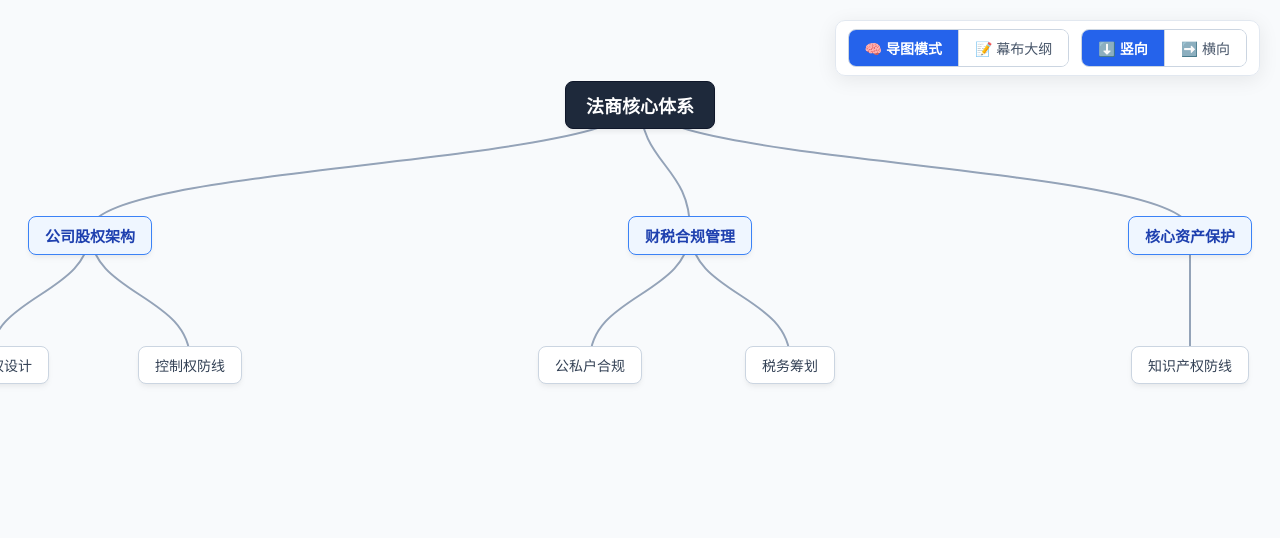
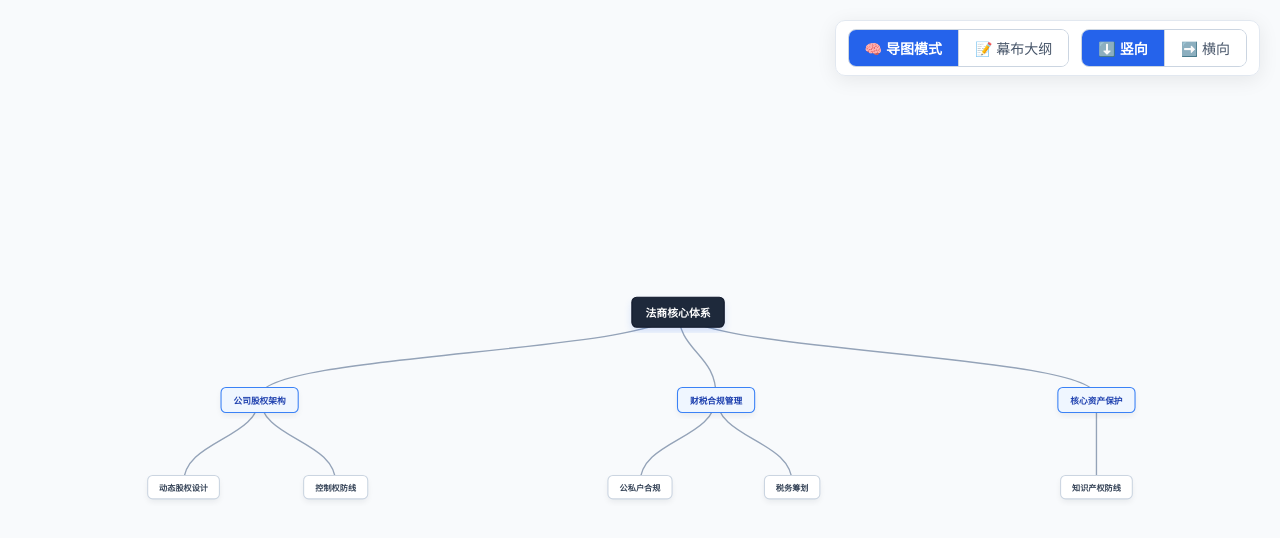
Before and after one commit to Shinewood99/mindmap, a plain HTML site: page index.html in a window 1280 px wide. Drawn offline with nearby package versions, Linux system fonts and the light colour scheme.

Commit message:
Update index.html

```diff
--- a/index.html
+++ b/index.html
@@ -31,7 +31,7 @@
         }
 
         /* D3 连线 */
-        .link { fill: none; stroke: #94a3b8; stroke-width: 2px; }
+        .link { fill: none; stroke: #94a3b8; stroke-width: 2.5px; }
 
         /* HTML 自适应节点卡片样式 */
         .node-card {
@@ -39,13 +39,13 @@
             align-items: center;
             justify-content: center;
             white-space: nowrap;
-            padding: 8px 16px;
-            border-radius: 8px;
+            padding: 10px 20px;
+            border-radius: 10px;
             background: #ffffff;
-            border: 1.5px solid #cbd5e1;
-            box-shadow: 0 4px 6px -1px rgba(0, 0, 0, 0.05), 0 2px 4px -1px rgba(0, 0, 0, 0.03);
-            font-size: 14px;
-            font-weight: 500;
+            border: 2px solid #cbd5e1;
+            box-shadow: 0 6px 12px -2px rgba(15, 23, 42, 0.08);
+            font-size: 15px;
+            font-weight: 600;
             color: #334155;
             cursor: pointer;
             transition: all 0.2s ease;
@@ -53,8 +53,8 @@
 
         .node-card:hover {
             border-color: #2563eb;
-            box-shadow: 0 6px 12px -2px rgba(37, 99, 235, 0.15);
-            transform: translateY(-1px);
+            box-shadow: 0 8px 16px -2px rgba(37, 99, 235, 0.2);
+            transform: translateY(-2px);
         }
 
         /* 根节点样式 */
@@ -62,9 +62,9 @@
             background: #1e293b;
             color: #ffffff;
             border-color: #0f172a;
-            font-size: 18px;
+            font-size: 20px;
             font-weight: 700;
-            padding: 10px 20px;
+            padding: 12px 24px;
         }
 
         /* 二级节点样式 */
@@ -72,8 +72,9 @@
             background: #eff6ff;
             color: #1e40af;
             border-color: #3b82f6;
-            font-size: 15px;
+            font-size: 16px;
             font-weight: 600;
+            padding: 10px 22px;
         }
 
         /* 幕布大纲样式 */
@@ -85,7 +86,7 @@
         .outline-desc { font-size: 14px; color: #64748b; font-weight: normal; margin-left: 20px; display: block; margin-top: 2px; }
         .outline-img { max-width: 260px; border-radius: 8px; margin: 8px 0 8px 20px; cursor: pointer; border: 1px solid #e2e8f0; box-shadow: 0 4px 10px rgba(0,0,0,0.05); }
 
-        /* 图片 Preview Lightbox */
+        /* Lightbox */
         .lightbox { display: none; position: fixed; inset: 0; background: rgba(15, 23, 42, 0.75); z-index: 200; justify-content: center; align-items: center; backdrop-filter: blur(4px); }
         .lightbox img { max-width: 90%; max-height: 90%; border-radius: 12px; box-shadow: 0 20px 25px -5px rgba(0,0,0,0.3); }
     </style>
@@ -151,26 +152,23 @@ const height = window.innerHeight;
 const svg = d3.select("#svg").attr("width", width).attr("height", height);
 const g = svg.append("g");
 
-// 拖拽缩放
-const zoom = d3.zoom().scaleExtent([0.5, 2]).on("zoom", (e) => g.attr("transform", e.transform));
-svg.call(zoom);
+// 拖拽缩放行为
+const zoomBehavior = d3.zoom()
+    .scaleExtent([0.3, 3])
+    .on("zoom", (e) => g.attr("transform", e.transform));
+
+svg.call(zoomBehavior);
 
 const root = d3.hierarchy(data);
 
 function renderTree() {
     g.selectAll("*").remove();
 
-    // 节点与连线间距设置
+    // 节点布局及间距设定
     const treeLayout = d3.tree()
-        .nodeSize(currentLayout === 'vertical' ? [200, 130] : [70, 240]);
+        .nodeSize(currentLayout === 'vertical' ? [280, 160] : [90, 300]);
 
     treeLayout(root);
-
-    // 初始位置居中调整
-    const initialTransform = currentLayout === 'vertical'
-        ? `translate(${width / 2}, 100)`
-        : `translate(150, ${height / 2 - 100})`;
-    g.attr("transform", initialTransform);
 
     // 绘制连线
     g.selectAll(".link")
@@ -182,7 +180,7 @@ function renderTree() {
             : d3.linkHorizontal().x(d => d.y).y(d => d.x)
         );
 
-    // 绘制节点组
+    // 绘制节点
     const node = g.selectAll(".node")
         .data(root.descendants())
         .enter().append("g")
@@ -191,12 +189,11 @@ function renderTree() {
             ? `translate(${d.x},${d.y})`
             : `translate(${d.y},${d.x})`);
 
-    // 使用 foreignObject 嵌入 HTML Div 节点实现完美自适应居中
     const fo = node.append("foreignObject")
-        .attr("width", 260)
-        .attr("height", 60)
-        .attr("x", -130)
-        .attr("y", -25);
+        .attr("width", 280)
+        .attr("height", 70)
+        .attr("x", -140)
+        .attr("y", -28);
 
     fo.append("xhtml:div")
         .style("display", "flex")
@@ -205,6 +202,31 @@ function renderTree() {
         .style("width", "100%")
         .style("height", "100%")
         .html(d => `<div class="node-card">${d.data.name}</div>`);
+
+    // 自动自适应居中并放大充满窗口 (Fit View)
+    setTimeout(fitView, 50);
+}
+
+function fitView() {
+    const bbox = g.node().getBBox();
+    if (bbox.width === 0 || bbox.height === 0) return;
+
+    const fullWidth = window.innerWidth;
+    const fullHeight = window.innerHeight;
+
+    const width = bbox.width;
+    const height = bbox.height;
+    const midX = bbox.x + width / 2;
+    const midY = bbox.y + height / 2;
+
+    // 预留 padding 比例
+    const scale = Math.min(fullWidth / (width + 160), fullHeight / (height + 160)) * 0.9;
+    const translate = [fullWidth / 2 - scale * midX, fullHeight / 2 - scale * midY];
+
+    svg.transition().duration(500).call(
+        zoomBehavior.transform,
+        d3.zoomIdentity.translate(translate[0], translate[1]).scale(scale)
+    );
 }
 
 // 幕布渲染逻辑
@@ -231,6 +253,8 @@ function switchView(mode) {
     document.getElementById('mindmap-container').style.display = mode === 'mindmap' ? 'block' : 'none';
     document.getElementById('outliner-container').style.display = mode === 'outliner' ? 'block' : 'none';
     document.getElementById('dir-group').style.display = mode === 'mindmap' ? 'flex' : 'none';
+
+    if (mode === 'mindmap') setTimeout(fitView, 50);
 }
 
 function switchDirection(dir) {
@@ -245,6 +269,11 @@ function showImg(src) {
     document.getElementById('lightbox').style.display = 'flex';
 }
 
+window.addEventListener('resize', () => {
+    svg.attr("width", window.innerWidth).attr("height", window.innerHeight);
+    fitView();
+});
+
 // 初始化
 renderTree();
 const outlineRoot = document.getElementById('outline-tree');
```
